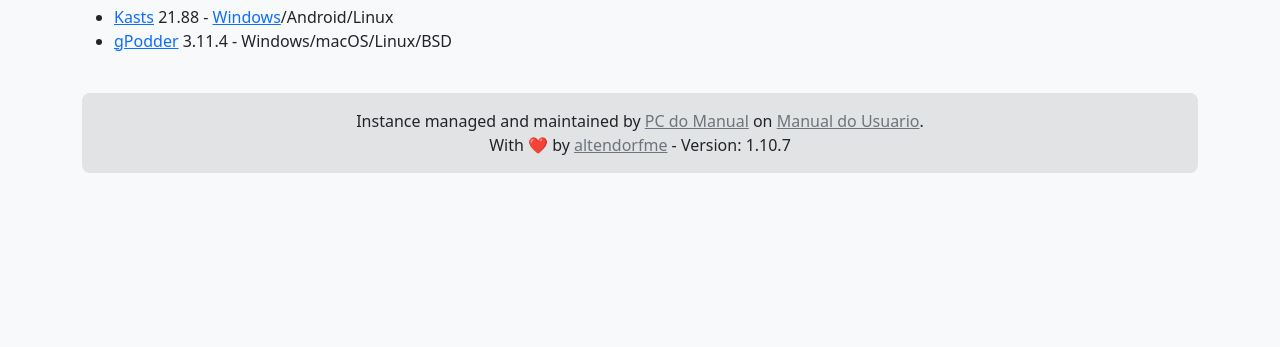
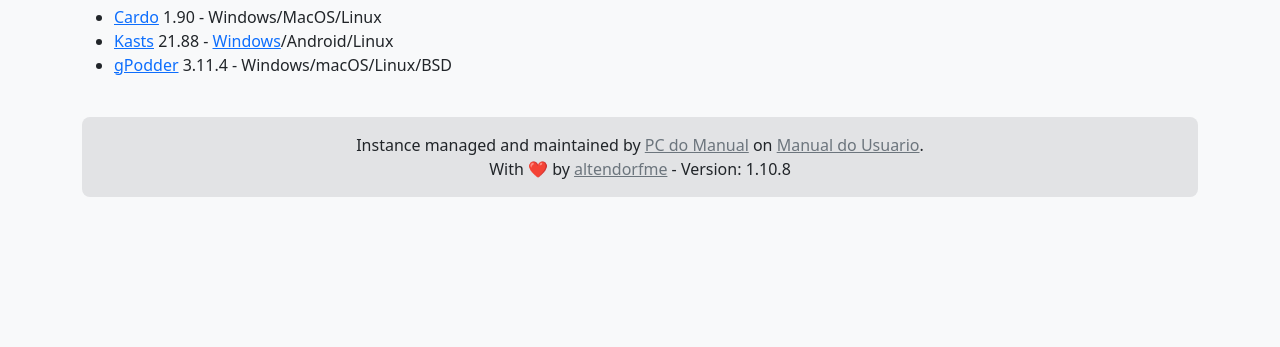
Before and after one commit to richiware/sintoniza, a PHP site: page / in a window 1280 px wide. Shown: the part 453-800 px from the top of the page. Run offline with PHP 8.4, Linux system fonts and the light colour scheme; some libraries are stand-ins or nearby versions.

Commit message:
adicionado suporte ao cardo

```diff
--- a/src/config.php
+++ b/src/config.php
@@ -5,7 +5,7 @@
 $dotenv->load();
 
 // Define
-$version = "1.10.7";
+$version = "1.10.8";
 define("VERSION", $version);
 define("DB_HOST", isset($_ENV['DB_HOST']) ? $_ENV['DB_HOST'] : 'localhost');
 define("DB_USER", isset($_ENV['DB_USER']) ? $_ENV['DB_USER'] : 'root');
--- a/src/templates/index.php
+++ b/src/templates/index.php
@@ -11,6 +11,9 @@
             <a target="_blank" href="https://github.com/AntennaPod/AntennaPod">AntennaPod</a> 3.5.0 - Android
             <div class="d-block mt-2"><video class="img-thumbnail img-fluid" autoplay loop muted><source src="https://github.com/manualdousuario/sintoniza/blob/main/assets/antennapod_350.mp4?raw=true" type="video/mp4" /></video></div>
         </li>
+		<li>
+            <a target="_blank" href="https://cardo-podcast.github.io/">Cardo</a> 1.90 - Windows/MacOS/Linux
+        </li>
         <li>
             <a target="_blank" href="https://invent.kde.org/multimedia/kasts">Kasts</a> 21.88 - <a target="_blank" href="https://cdn.kde.org/ci-builds/multimedia/kasts/">Windows</a>/Android/Linux
         </li>
```
Also changed, not shown: README.pt-br.md (+2 -1 lines), README.md.
